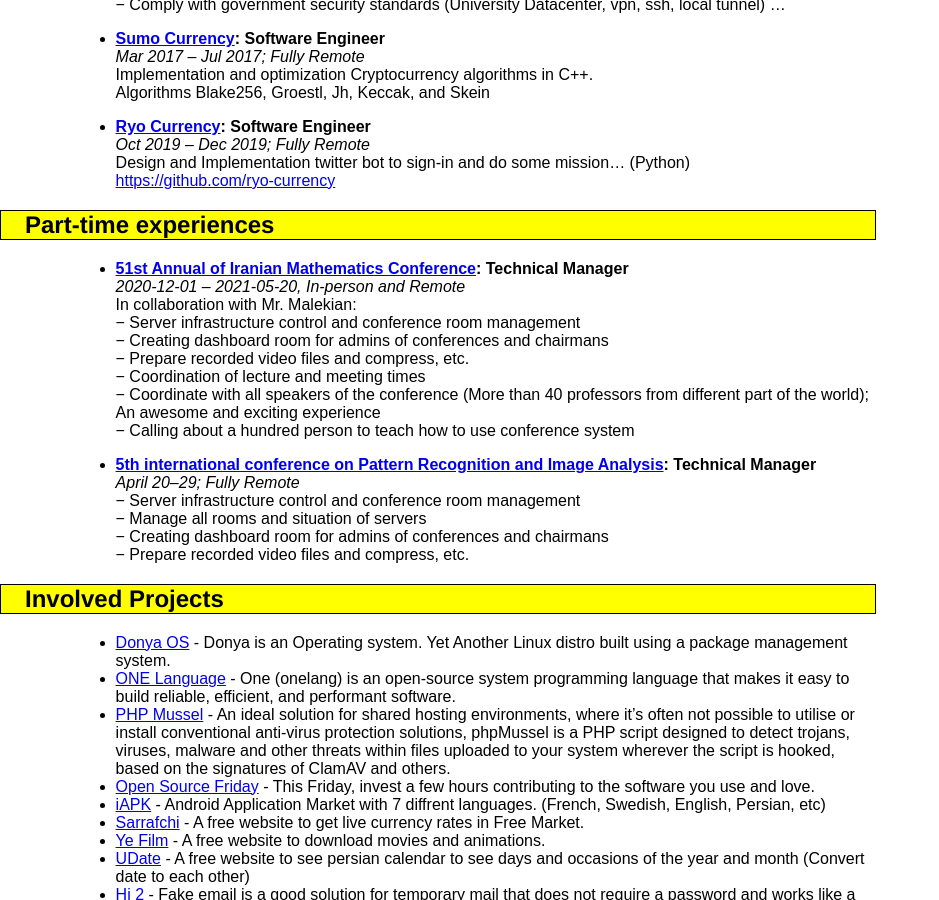
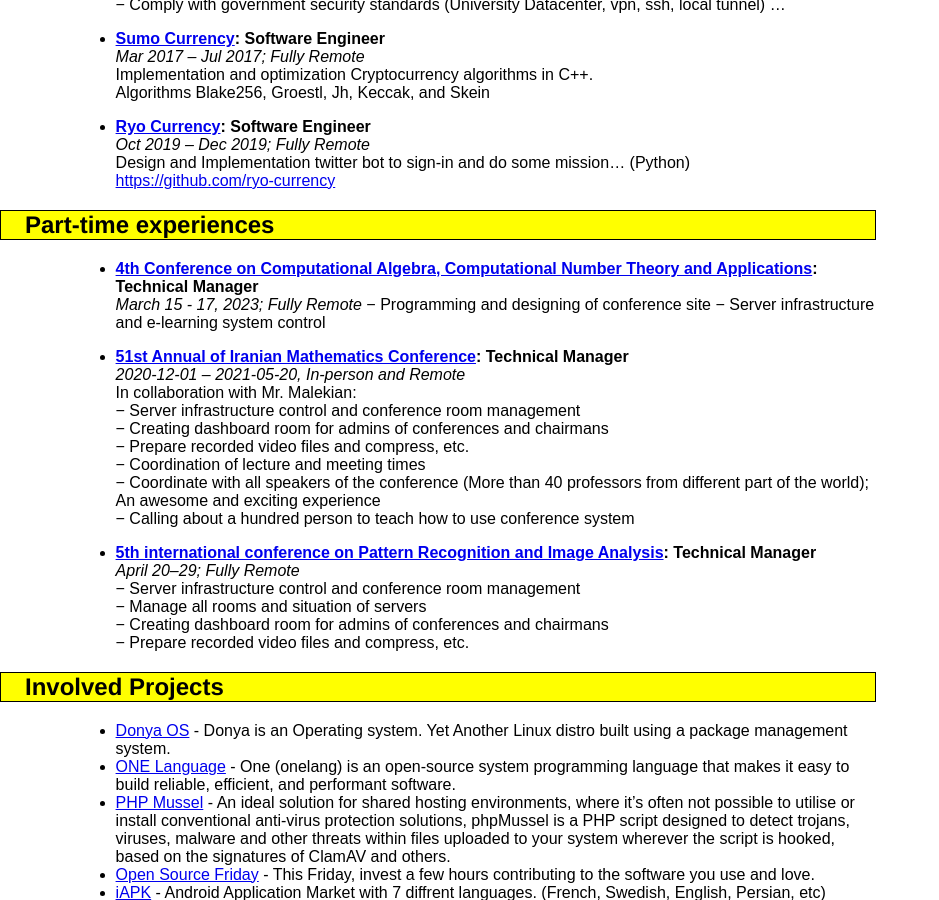
Before and after one commit to BaseMax/Max, a Jekyll site: the page built from cv.md, in a window 1280 px wide and 900 px high, scrolled down 3215 px. Shown: the whole window, without its empty margins (0-939 px from the left). Built offline with Jekyll 4.4.1, drawn with Linux system fonts in a browser that asks for light colours.

Commit message:
update conference admin

```diff
--- a/_includes/_sections/short-experiences.md
+++ b/_includes/_sections/short-experiences.md
@@ -1,3 +1,8 @@
+*   **[4th Conference on Computational Algebra, Computational Number Theory and Applications](http://cacna2023.kashanu.ac.ir/en/): Technical Manager**
+    _March 15 - 17, 2023; Fully Remote_
+    − Programming and designing of conference site
+    − Server infrastructure and e-learning system control
+
 *   **[51st Annual of Iranian Mathematics Conference](https://kashanu.ac.ir/): Technical Manager**
     _2020-12-01 – 2021-05-20, In-person and Remote_
     In collaboration with Mr. Malekian:
```
